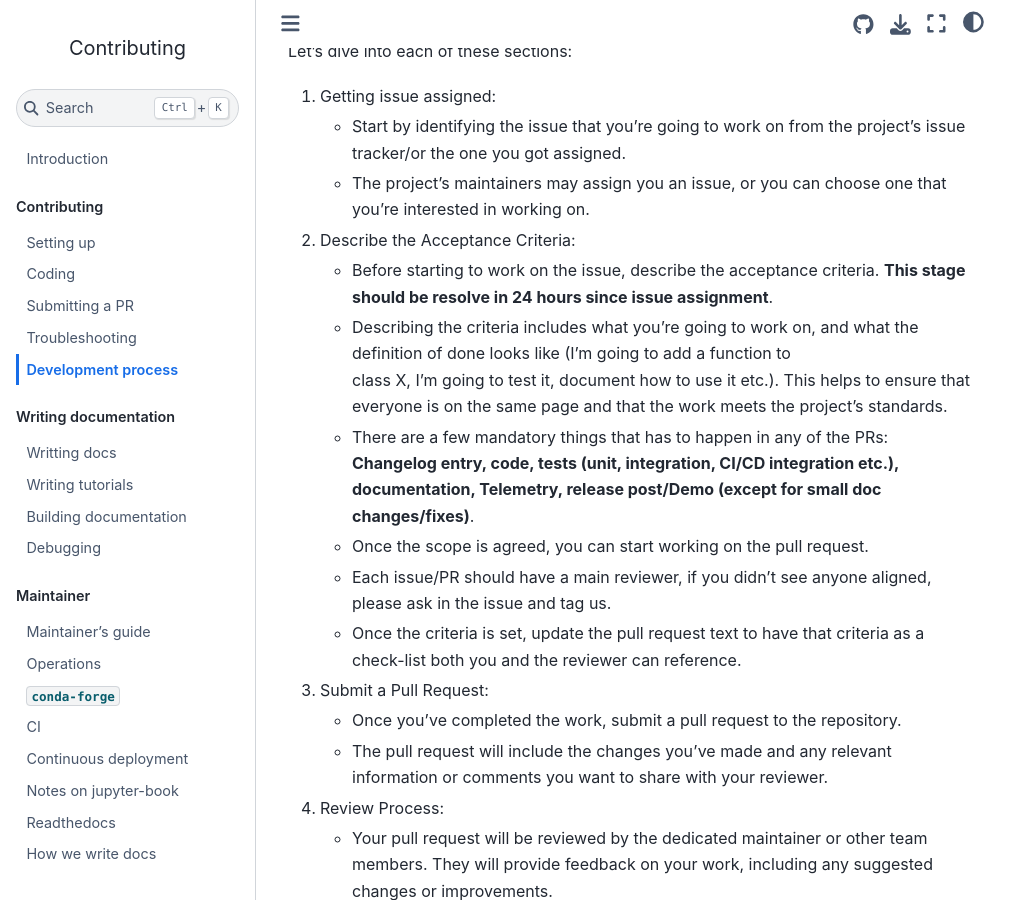
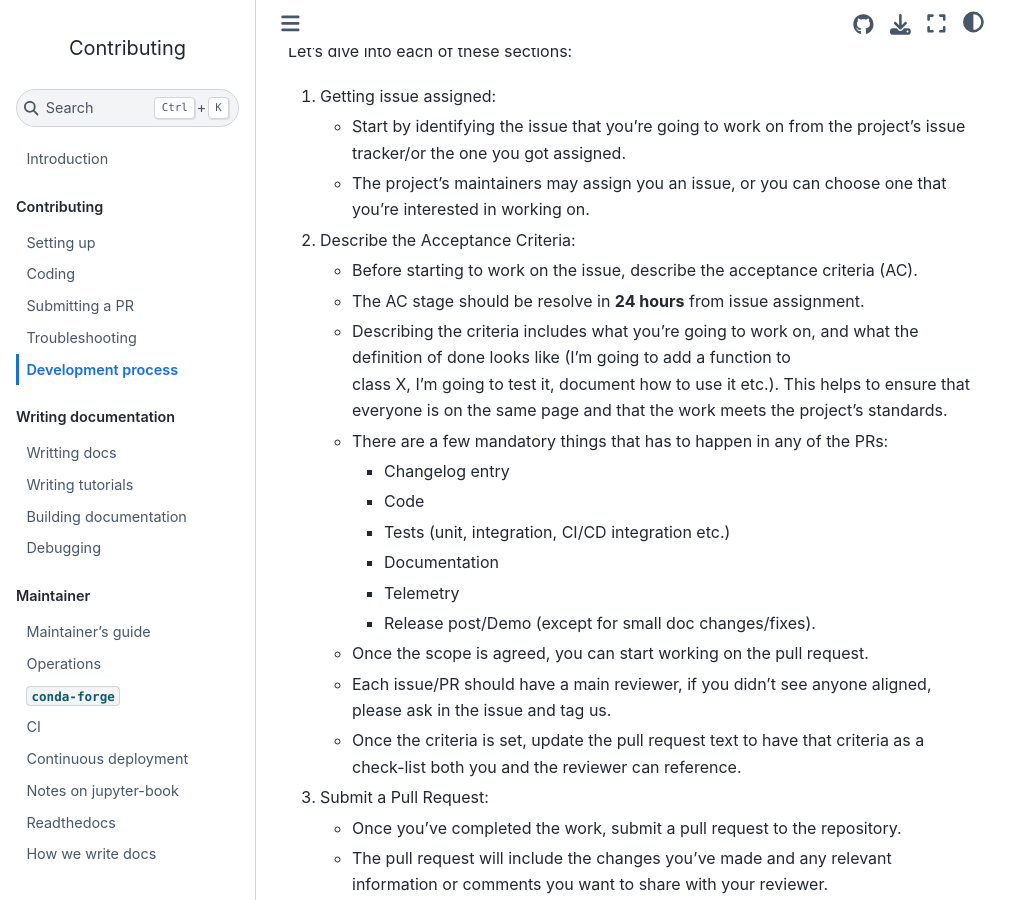
Before and after one commit to ploomber/contributing, a Jupyter Book: the page built from contributing/developer-guide.md, in a window 1280 px wide and 900 px high, scrolled down 451 px. Shown: the whole window, without its empty margins (0-1031 px from the left). Built offline with Jupyter Book 1.0.4 settings and Sphinx 7.4.7 and the Sphinx Book theme 1.1.4, drawn with Linux system fonts in a browser that asks for light colours.

Commit message:
Formatting

```diff
--- a/contributing/developer-guide.md
+++ b/contributing/developer-guide.md
@@ -18,17 +18,21 @@ Let's dive into each of these sections:
    you can choose one that you're interested in working on.
 
 2. Describe the Acceptance Criteria:
-   - Before starting to work on the issue, describe the acceptance criteria.
-     **This stage should be resolve in 24 hours since issue assignment**.
+   - Before starting to work on the issue, describe the acceptance criteria (AC).
+   - The AC stage should be resolve in **24 hours** from issue assignment.
    - Describing the criteria includes what you're going to work on,
      and what the definition of done looks like (I'm going to add a function to
      class X, I'm going to test it, document how to use it etc.).
      This helps to ensure that everyone is on the same page and that the work meets
      the project's standards.
    - There are a few mandatory things that has to happen in
-     any of the PRs: **Changelog entry, code, tests (unit, integration,
-     CI/CD integration etc.), documentation, Telemetry, release post/Demo
-     (except for small doc changes/fixes)**.
+     any of the PRs:
+     - Changelog entry
+     - Code
+     - Tests (unit, integration, CI/CD integration etc.)
+     - Documentation
+     - Telemetry
+     - Release post/Demo (except for small doc changes/fixes).
    - Once the scope is agreed, you can start working on the pull request.
    - Each issue/PR should have a main reviewer, if you didn't see anyone aligned,
      please ask in the issue and tag us.
```
